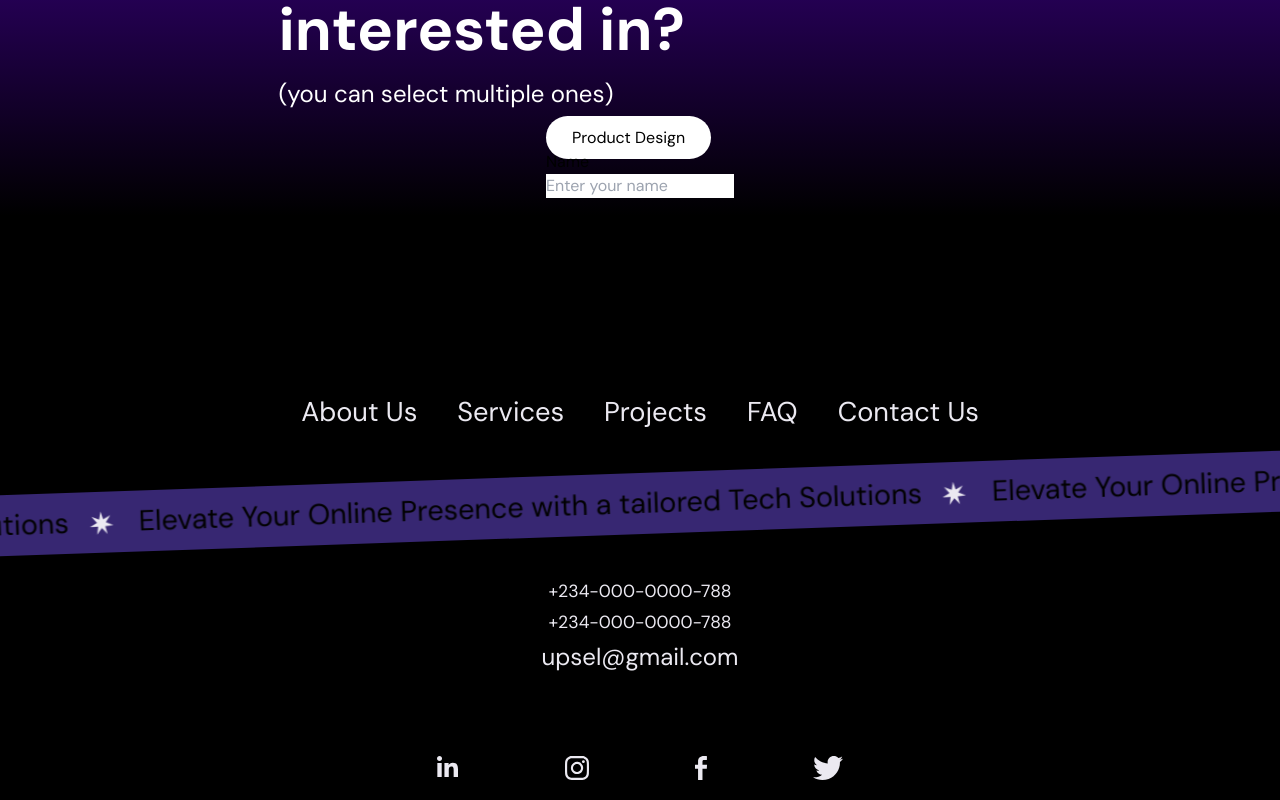
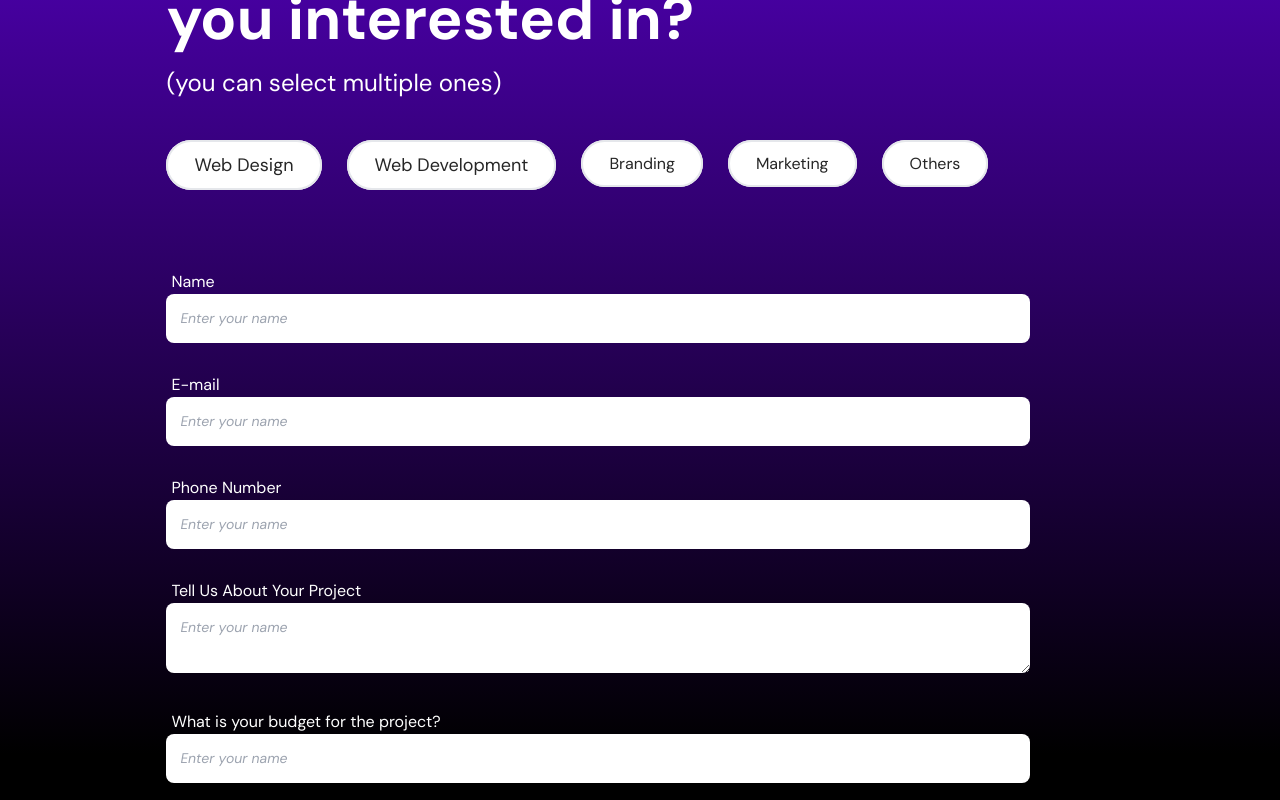
Before and after one commit to ovara1mark/upsel-2.0, a React (Vite) app: page / in a window 1280 px wide. Shown: the part 7020-7820 px from the top of the page. Built offline with nearby package versions, Linux system fonts and the light colour scheme.

Commit message:
COntact form in progress

```diff
--- a/src/component/molecule/ContactForm/index.jsx
+++ b/src/component/molecule/ContactForm/index.jsx
@@ -2,27 +2,87 @@ import React from "react";
 
 export const ContactForm = () => {
   return (
-    <div>
+    <div className="w-full px-[1.4rem] mt-[37px] lg:w-4/5">
       <form>
-        <div>
-          <div className="checkboxes c1">
+        <div className="flex flex-wrap gap-x-[7px] gap-y-[30px] whitespace-nowrap w-full md:gap-x-[10px] gap-y-[35px]">
+          <div className="">
             <input
-              className="w-0"
+              className="w-0 peer"
               type="checkbox"
               name="checkboxes"
-              id="product-design"
+              id="web-design"
             />
             <label
-              htmlFor="product-design"
-              className="bg-upsel-white px-[26px] py-[11px] rounded-full  "
+              htmlFor="web-design"
+              className="bg-upsel-white cursor-pointer text-upsel-black-2 px-[26px] py-[11px]  text-[0.75rem] rounded-full  mr-[15px] border-2 border-solid md:text-[1rem] lg:text-[1.125rem] peer-checked:border-upsel-light-border-purple peer-checked:bg-upsel-purple peer-checked:text-upsel-white"
             >
-              Product Design
+              Web Design
+            </label>
+          </div>
+          <div className="">
+            <input
+              className="w-0 peer"
+              type="checkbox"
+              name="checkboxes"
+              id="web-development"
+            />
+            <label
+              htmlFor="web-development"
+              className="bg-upsel-white cursor-pointer text-upsel-black-2 px-[26px] py-[11px]  text-[0.75rem] rounded-full  mr-[15px] border-2 border-solid md:text-[1rem] lg:text-[1.125rem] peer-checked:border-upsel-light-border-purple peer-checked:bg-upsel-purple peer-checked:text-upsel-white"
+            >
+              Web Development
+            </label>
+          </div>
+          <div className="">
+            <input
+              className="w-0 peer"
+              type="checkbox"
+              name="checkboxes"
+              id="branding"
+            />
+            <label
+              htmlFor="branding"
+              className="bg-upsel-white cursor-pointer text-upsel-black-2 px-[26px] py-[11px]  text-[0.75rem] rounded-full mr-[15px] border-2 border-solid  md:text-[1rem] lg:text-[1.125rem]peer-checked:border-upsel-light-border-purple peer-checked:bg-upsel-purple peer-checked:text-upsel-white"
+            >
+              Branding
+            </label>
+          </div>
+          <div className="">
+            <input
+              className="w-0 peer"
+              type="checkbox"
+              name="checkboxes"
+              id="marketing"
+            />
+            <label
+              htmlFor="marketing"
+              className="bg-upsel-white cursor-pointer text-upsel-black-2 px-[26px] py-[11px]  text-[0.75rem] rounded-full mr-[15px] border-2 border-solid  md:text-[1rem] lg:text-[1.125rem]peer-checked:border-upsel-light-border-purple peer-checked:bg-upsel-purple peer-checked:text-upsel-white"
+            >
+              Marketing
+            </label>
+          </div>
+          <div className="">
+            <input
+              className="w-0 peer"
+              type="checkbox"
+              name="checkboxes"
+              id="others"
+            />
+            <label
+              htmlFor="others"
+              className="bg-upsel-white cursor-pointer text-upsel-black-2 px-[26px] py-[11px]  text-[0.75rem] rounded-full mr-[15px] border-2 border-solid  md:text-[1rem] lg:text-[1.125rem]peer-checked:border-upsel-light-border-purple peer-checked:bg-upsel-purple peer-checked:text-upsel-white "
+            >
+              Others
             </label>
           </div>
         </div>
-        <label className="block">Name</label>
+        <div>
+          <div className="mt-[42px] mb-[10px] md:mb-[30px] md:mt-[91px]">
+            <label className="text-upsel-white text-[12px] pl-[5px] pb-[5px] md:text-[1rem] lg-text-[1.125rem] ">
+              Name
+            </label>
             <input
-          clas
+              className="w-full fon text-[14px] p-[14px] rounded-lg placeholder:italic "
               type="text"
               placeholder="Enter your name"
               name="name"
@@ -30,6 +90,64 @@ export const ContactForm = () => {
               //   onChange={(e) => setFullName(e.target.value)}
               required
             />
+          </div>
+          <div className=" mb-[10px] md:mb-[30px] ">
+            <label className="text-upsel-white text-[12px] pl-[5px] pb-[5px] md:text-[1rem] lg-text-[1.125rem] ">
+              E-mail
+            </label>
+            <input
+              className="w-full fon text-[14px] p-[14px] rounded-lg placeholder:italic "
+              type="text"
+              placeholder="Enter your name"
+              name="name"
+              //   value={fullName}
+              //   onChange={(e) => setFullName(e.target.value)}
+              required
+            />
+          </div>
+          <div className=" mb-[10px] md:mb-[30px] ">
+            <label className="text-upsel-white text-[12px] pl-[5px] pb-[5px] md:text-[1rem] lg-text-[1.125rem] ">
+              Phone Number
+            </label>
+            <input
+              className="w-full fon text-[14px] p-[14px] rounded-lg placeholder:italic "
+              type="text"
+              placeholder="Enter your name"
+              name="name"
+              //   value={fullName}
+              //   onChange={(e) => setFullName(e.target.value)}
+              required
+            />
+          </div>
+          <div className=" mb-[10px] md:mb-[30px] ">
+            <label className="text-upsel-white text-[12px] pl-[5px] pb-[5px] md:text-[1rem] lg-text-[1.125rem] ">
+              Tell Us About Your Project
+            </label>
+            <textarea
+              className="w-full fon text-[14px] p-[14px] rounded-lg placeholder:italic "
+              type="text"
+              placeholder="Enter your name"
+              name="name"
+              //   value={fullName}
+              //   onChange={(e) => setFullName(e.target.value)}
+              required
+            />
+          </div>
+          <div className=" mb-[10px] md:mb-[30px] ">
+            <label className="text-upsel-white text-[12px] pl-[5px] pb-[5px] md:text-[1rem] lg-text-[1.125rem] ">
+              What is your budget for the project?
+            </label>
+            <input
+              className="w-full fon text-[14px] p-[14px] rounded-lg placeholder:italic "
+              type="text"
+              placeholder="Enter your name"
+              name="name"
+              //   value={fullName}
+              //   onChange={(e) => setFullName(e.target.value)}
+              required
+            />
+          </div>
+        </div>
       </form>
     </div>
   );
--- a/src/component/organism/ContactUs/index.jsx
+++ b/src/component/organism/ContactUs/index.jsx
@@ -4,16 +4,16 @@ import { ContactForm } from "../../molecule";
 export const ContactUs = () => {
   return (
     // <section className="px-[10.9rem] bg-gradient-to-r from-#7000FF to-rgba(0, 1, 1, 0.00)">
-    <section className="flex flex-col justify-center items-center py-[3.125rem] gradient-bg lg:py-[7.125rem]">
+    <section className="flex flex-col justify-center items-left py-[3.125rem] gradient-bg lg:py-[7.125rem] lg:pl-[9rem]">
       <div className="w-full px-[1.4rem] lg:w-3/5">
-        <h2 className="font-bold text-upsel-white text-[2rem] leading-[38px] md:text-[2.875rem] lg:text-[6rem] lg:leading-[112px] ">
+        <h2 className="font-bold tracking-wide text-upsel-white text-[2rem] leading-[38px] md:text-[2.875rem] lg:text-[6rem] lg:leading-[112px] ">
           Request a consultation
         </h2>
-        <p className="font-bold mt-[34px] text-upsel-white text-[1rem] leading-[21px] md:text-[2.25rem]  lg:text-[3.75rem] lg:leading-[64px] mt-[55px]">
+        <p className="font-bold mt-[24px] text-upsel-white text-[1rem] leading-[21px] md:text-[2.05rem] md:mt-[44px]  lg:text-[3.75rem] lg:leading-[64px] mt-[55px]">
           What service(s) are you interested in?{" "}
-          <p className="font-thin text-[.9rem] text-upsel-white md:hidden lg:text-[1.5rem] lg:block">
+          <span className="font-thin text-[.9rem] text-upsel-white md:hidden lg:text-[1.5rem] lg:block">
             (you can select multiple ones)
-          </p>
+          </span>
         </p>
       </div>
       <ContactForm />
--- a/tailwind.config.js
+++ b/tailwind.config.js
@@ -5,9 +5,11 @@ export default {
     extend: {
       colors: {
         "upsel-black": "#000000",
+        "upsel-black-2": "#262626",
         "upsel-light-black": "#1f1f1f",
         "upsel-purple": "#372772",
         "upsel-light-purple": "#925ff0",
+        "upsel-light-border-purple": "#A9A2C2",
         "upsel-white": "#ffffff",
         "upsel-light-grey": "#D9D9D9",
         "upsel-grey": "#E6E6E6",
```
Lines whose indentation alone changed are shown as unchanged.
